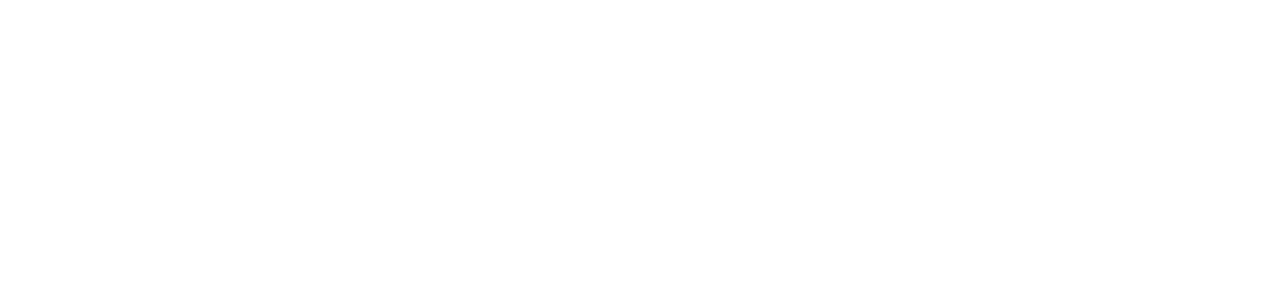
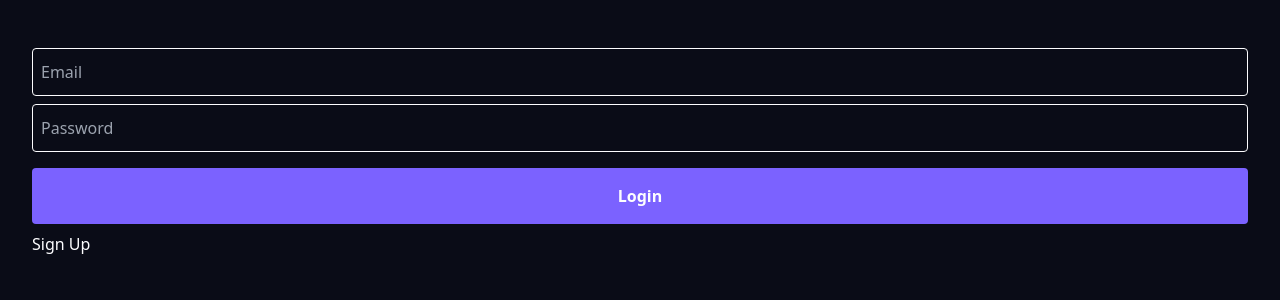
Before and after one commit to alexgalkin1994/SonusAI, a Vue app: page /auth in a window 1280 px wide. Before the commit this address had no page. Shown: the top 300 px of the page. Built offline with nearby package versions, Linux system fonts and the light colour scheme.

Commit message:
Add auth

```diff
--- a/src/App.vue
+++ b/src/App.vue
@@ -1,10 +1,6 @@
 <template>
-  <router-view v-slot="{ Component, route }">
-    <transition :name="route.meta.transition">
-      <div :key="route.name">
-        <component :is="Component" />
-      </div>
-    </transition>
+  <router-view v-slot="{ Component }">
+    <component :is="Component" />
   </router-view>
 </template>
 
--- a/src/composables/useSpeechRecognition.ts
+++ b/src/composables/useSpeechRecognition.ts
@@ -2,12 +2,6 @@ import { ref } from 'vue'
 import { SpeechRecognition } from '@capacitor-community/speech-recognition'
 
 export default function useSpeechRecognition() {
-  const console = {
-    log: function (msg) {
-      alert(msg)
-    }
-  }
-
   const recognitionActive = ref(false)
   const recognizedText = ref('')
 
@@ -18,26 +12,18 @@ export default function useSpeechRecognition() {
   }
 
   const startRecognition = async () => {
-    console.log('startRecognition() called')
-
     SpeechRecognition.start({
       language: 'en-US',
-      prompt: 'Speak now',
-      popup: false,
-      partialResults: true
+      prompt: 'Say something',
+      partialResults: true,
+      popup: false
+    })
+
+    SpeechRecognition.addListener('partialResults', (data: any) => {
+      console.log('partialResults was fired ' + JSON.stringify(data.matches))
+      recognizedText.value = data.matches[0]
     })
   }
-
-  SpeechRecognition.addListener('partialResults', (data: any) => {
-    console.log(data.matches)
-    if (data.matches?.length > 0) {
-      recognizedText.value += data.matches[0]
-    }
-
-    if (data.value?.length > 0) {
-      recognizedText.value += data.value[0]
-    }
-  })
 
   const stopRecognition = async () => {
     SpeechRecognition.stop()
@@ -45,7 +31,6 @@ export default function useSpeechRecognition() {
 
   const toggleSpeechRecognition = () => {
     recognitionActive.value = !recognitionActive.value
-    console.log('hiwqehqwih    ' + recognitionActive.value)
 
     if (recognitionActive.value) {
       startRecognition()
--- a/src/router/index.ts
+++ b/src/router/index.ts
@@ -1,15 +1,17 @@
 import { createRouter, createWebHistory } from 'vue-router'
+import supabase from '@/lib/supabaseClient'
 import OnboardingView from '@/views/OnboardingView.vue'
 import DreamJournalView from '@/views/DreamJournalView.vue'
 import DreamDetailView from '@/views/DreamDetailView.vue'
 import RecordTextView from '@/views/RecordTextView.vue'
+import AuthView from '@/views/AuthView.vue'
 
 const router = createRouter({
   history: createWebHistory(import.meta.env.BASE_URL),
   routes: [
     {
       path: '/',
-      redirect: '/journal'
+      redirect: '/onboarding'
     },
     {
       path: '/onboarding',
@@ -27,6 +29,11 @@ const router = createRouter({
       component: RecordTextView
     },
     {
+      path: '/auth',
+      name: 'auth',
+      component: AuthView
+    },
+    {
       path: '/dream-detail/:id',
       name: 'dream-detail',
       component: DreamDetailView
@@ -34,4 +41,16 @@ const router = createRouter({
   ]
 })
 
+router.beforeEach(async (to, from, next) => {
+  const requiresAuth = to.matched.some((record) => record.meta.requiresAuth)
+  const {
+    data: { user }
+  } = await supabase.auth.getUser()
+  if (requiresAuth && !user) {
+    next('/auth')
+  } else {
+    next()
+  }
+})
+
 export default router
--- a/src/stores/dreamsStore.ts
+++ b/src/stores/dreamsStore.ts
@@ -9,11 +9,12 @@ export const useDreamsStore = defineStore('dreams', {
   state: (): State => ({ dreams: [] }),
 
   actions: {
-    async fetchDreams() {
+    async fetchDreams(): Promise<Dream[] | undefined> {
       const { data, error } = await supabase.from('dreams').select('*')
 
       if (error) {
         console.error('Error fetching dreams:', error)
+        return undefined
       } else {
         console.log('Fetched dreams:', data)
         return data
--- /dev/null
+++ b/src/views/AuthView.vue
@@ -0,0 +1,63 @@
+<template>
+  <div
+    class="w-screen min-h-screen bg-midnight bg-cover bg-bottom bg-no-repeat py-12 px-8 text-white"
+  >
+    <input
+      class="w-full h-12 p-2 mb-2 bg-midnight border rounded shadow-sm focus:outline-none focus:border-blue-300 focus:ring-2 focus:ring-blue-200"
+      type="email"
+      v-model="email"
+      placeholder="Email"
+    />
+    <input
+      class="w-full h-12 p-2 mb-4 bg-midnight border rounded shadow-sm focus:outline-none focus:border-blue-300 focus:ring-2 focus:ring-blue-200"
+      type="password"
+      v-model="password"
+      placeholder="Password"
+    />
+    <button
+      @click="login"
+      class="w-full py-4 mb-2 bg-primary hover:bg-blue-600 text-white font-bold rounded focus:outline-none focus:ring-2 focus:ring-blue-400"
+    >
+      Login
+    </button>
+    <button @click="signup">Sign Up</button>
+  </div>
+</template>
+
+<script setup lang="ts">
+import { ref } from 'vue'
+import supabase from '@/lib/supabaseClient'
+import router from '@/router'
+
+const email = ref('')
+const password = ref('')
+
+const login = async () => {
+  const { data, error } = await supabase.auth.signInWithPassword({
+    email: email.value,
+    password: password.value
+  })
+
+  if (error) {
+    console.log('Error logging in:', error.message)
+  } else {
+    console.log('Logged in successfully:', data)
+  }
+
+  router.push({ name: 'journal' })
+  console.log('router', router)
+}
+
+const signup = async () => {
+  const { data, error } = await supabase.auth.signUp({
+    email: email.value,
+    password: password.value
+  })
+
+  if (error) {
+    console.log('Error signing up:', error.message)
+  } else {
+    console.log('Signed up successfully:', data)
+  }
+}
+</script>
--- a/src/views/OnboardingView.vue
+++ b/src/views/OnboardingView.vue
@@ -4,11 +4,18 @@
 
     <div class="h-full flex flex-col justify-end">
       <span class="text-5xl text-white font-bold">Learn more about yourself with every dream.</span>
-      <button class="text-white bg-primary min-w-full py-5 rounded-xl mt-8">Login</button>
+      <button
+        @click="router.push({ name: 'auth' })"
+        class="text-white bg-primary min-w-full py-5 rounded-xl mt-8"
+      >
+        Login
+      </button>
     </div>
   </div>
 </template>
 
-<script setup lang="ts"></script>
+<script setup lang="ts">
+import router from '@/router'
+</script>
 
 <style scoped></style>
--- a/src/views/RecordTextView.vue
+++ b/src/views/RecordTextView.vue
@@ -1,7 +1,7 @@
 <template>
   <div class="w-screen min-h-screen bg-midnight text-white py-12 px-8">
     <AppHeader title="Record Your Dream" />
-    <form class="dream-form" @submit.prevent="saveDream">
+    <form class="dream-form" @submit.prevent>
       <textarea
         id="dream-description"
         v-model="dream.description"
@@ -12,9 +12,7 @@
         <IconMic /> {{ recognitionActive ? 'Stop' : 'Start' }} Voice Input
       </button>
 
-      {{ imin }}
-
-      {{ recognizedText }}
+      recognized text: {{ recognizedText }}
       <div class="date flex my-8">
         <label for="dream-date" class="block mb-2 font-medium">Dream Date</label>
         <input
```
Also changed, not shown: 1 other file (tests, documents, lock files or other folders).
